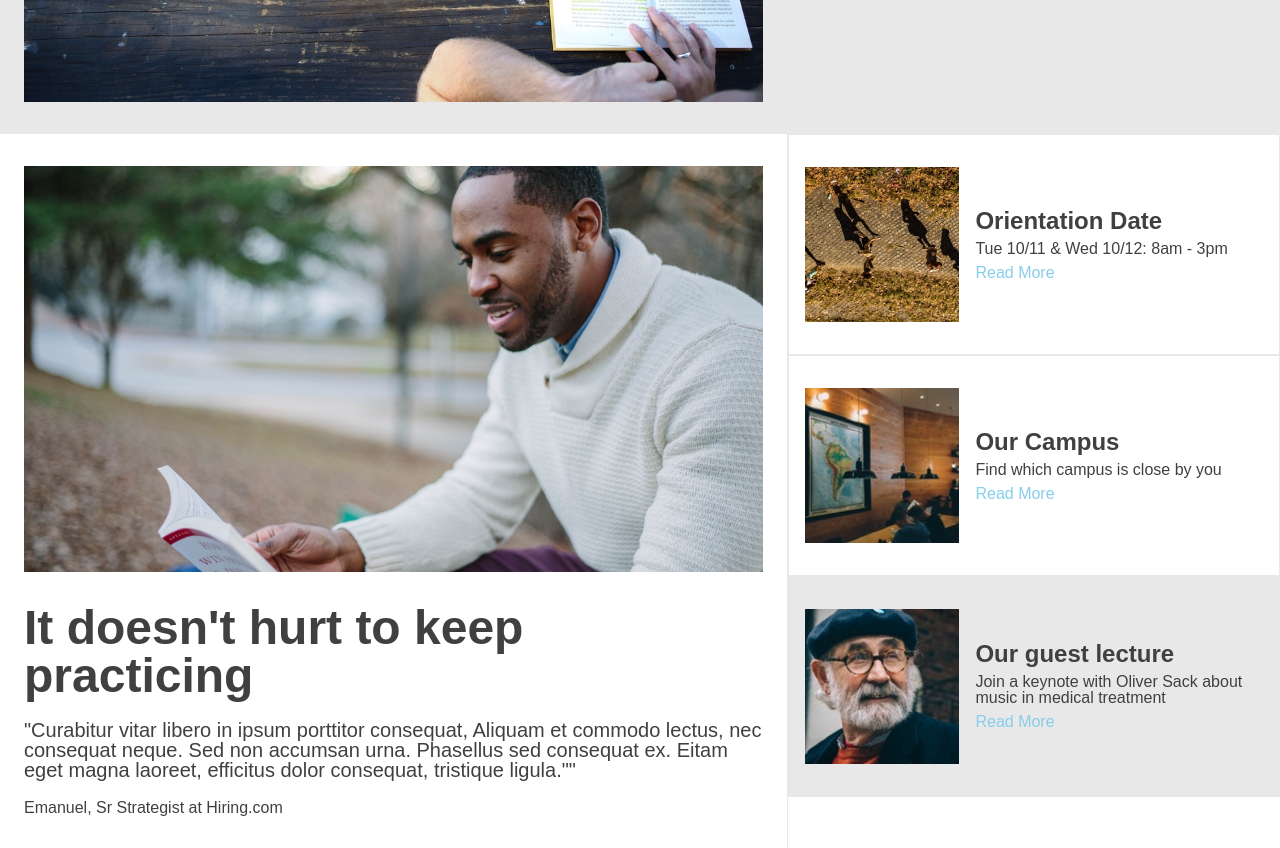
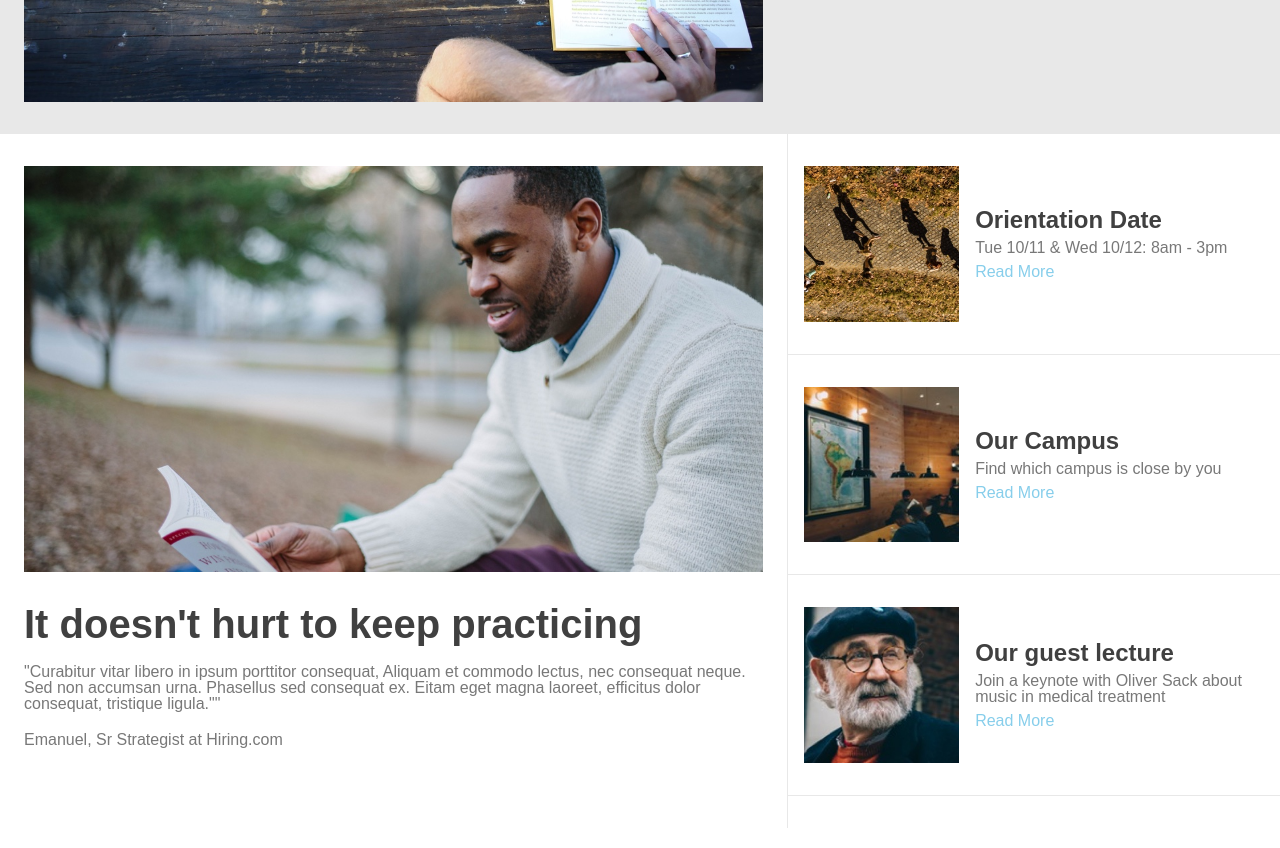
Before and after one commit to BlackNimbus/Colmar-Academy, a plain HTML site: page index.html in a window 1280 px wide. Shown: the part 540-1388 px from the top of the page. Drawn offline with Linux system fonts and the light colour scheme; a web font is replaced by a local one.

Commit message:
fix css code and add pseudo-classes

```diff
--- a/css/style.css
+++ b/css/style.css
@@ -26,6 +26,14 @@
 }
 
 @font-face {
+  font-family: 'Mukta';
+  font-style: normal;
+  font-weight: 200;
+  src: local('Mukta ExtraLight'), local('Mukta-ExtraLight'), url(https://fonts.gstatic.com/s/mukta/v5/iJWHBXyXfDDVXbEOjGmd8WD07oB-.woff2) format('woff2');
+  unicode-range: U+0000-00FF, U+0131, U+0152-0153, U+02BB-02BC, U+02C6, U+02DA, U+02DC, U+2000-206F, U+2074, U+20AC, U+2122, U+2191, U+2193, U+2212, U+2215, U+FEFF, U+FFFD;
+}
+
+@font-face {
   font-family: 'Muli';
   font-style: normal;
   font-weight: 400;
@@ -41,7 +49,6 @@ font-family: 'Muli', sans-serif; */
 
 html {
   font-size: 16px;
-  color: #404040;
   font-family: 'Mukta', sans-serif;
 }
 
@@ -81,7 +88,6 @@ header img {
 
 .logo .academy {
   font-family: 'Montserrat', sans-serif;
-  font-weight: lighter;
   color: #A0A0A0;
 }
 
@@ -120,10 +126,10 @@ header img {
 
 .right {
   width: 40%;
-  /*margin-left: 24px;*/
   flex-direction: column;
   justify-content: center;
   text-align: left;
+  color: #404040;
 
 }
 
@@ -142,20 +148,16 @@ header img {
   width: 300px;
   text-align: center;
   padding: 18px 0;
-}
-
-.button a {
-    color: white;
-    text-decoration: none;
-    font-size: 1.5rem;
+  color: white;
+  text-decoration: none;
+  font-size: 1.5rem;
 }
 
 /* ABOUT SECTION */
-
 .about {
   width: 100%;
-  /*padding: 32px 0 32px 24px;*/
   justify-content: center;
+  color: #404040;
 }
 
 .article {
@@ -166,14 +168,22 @@ header img {
 }
 
 .article h1 {
-  font-size: 48px;
+  font-size: 2.5rem;
   font-weight: bold;
   margin-top: 32px;
 }
 
 .article p {
-  font-size: 20px;
+  font-size: 1rem;
   margin: 20px 0;
+  color: #787878;
+  font-weight: lighter;
+}
+
+.article span {
+  font-size: 1rem;
+  color: #787878;
+  font-weight: lighter;
 }
 
 .img-container {
@@ -181,7 +191,7 @@ header img {
 }
 
 .img-container img {
-  width: 100%;
+  max-width: 100%;
   height: auto;
   display: block;
 }
@@ -189,15 +199,15 @@ header img {
 .info {
   border-left: 1px solid #E8E8E8;;
   width: 40%;
-  /*margin-left: 24px;*/
   flex-direction: column;
-  padding: 0px;
+  padding-bottom: 32px;
 }
 
 .learn {
   justify-content: space-between;
   padding: 32px 16px;
-  border: 1px solid #E8E8E8;
+  border-bottom: 1px inset #E8E8E8;
+  transition: background-color 0.25s linear;
 }
 
 .clip {
@@ -206,12 +216,12 @@ header img {
 }
 
 .clip img {
-  width: 100%;
+  max-width: 100%;
   height: auto;
   display: block;
 }
 
-.supporting{
+.supporting {
   width: 65%;
   height: auto;
   flex-direction: column;
@@ -220,19 +230,23 @@ header img {
 }
 
 .supporting h1 {
-  font-size: 24px;
+  font-size: 1.5rem;
   font-weight: bold;
 }
 
 .supporting p {
   margin: 8px 0;
+  font-size: 1rem;
+  color: #787878;
+  font-weight: lighter;
 }
 
 .supporting a {
   text-decoration: none;
   color: skyblue;
+  font-size: 1rem;
 }
 
-.lecture {
+.learn:hover {
   background-color: #E8E8E8;
-}
+ }
--- a/index.html
+++ b/index.html
@@ -35,11 +35,10 @@
         <div class="right flex">
           <h1>Learn Something New Everyday</h1>
           <p>Lorem ipsum dolor sit amet, consectetur adipiscing elit</p>
-          <div class="button"><a href="#">Start Here</a></div>
+          <a class="button" href="#"><div>Start Here</div></a>
         </div>
+    </section><!--Section-->
 
-      </div><!--Banner-->
-    </section><!--Section-->
 
     <!-- ABOUT SECTION -->
     <section class="about">
@@ -52,10 +51,9 @@
           <h1>It doesn't hurt to keep practicing</h1>
           <p>"Curabitur vitar libero in ipsum porttitor   consequat, Aliquam et commodo lectus, nec consequat neque. Sed non accumsan urna. Phasellus sed consequat ex. Eitam eget magna laoreet, efficitus dolor consequat, tristique ligula.""</p>
           <span>Emanuel, Sr Strategist at Hiring.com</span>
-       </div>
+        </div>
 
         <div class="info flex">
-
           <div class="learn flex">
             <div class="clip">
               <img src="resources/images/information-orientation.jpg" alt="">
@@ -78,7 +76,7 @@
             </div>
           </div>
 
-          <div class="learn flex lecture">
+          <div class="learn flex grey">
             <div class="clip">
               <img src="resources/images/information-guest-lecture.jpg" alt="">
             </div>
@@ -88,8 +86,9 @@
               <span><a href="#">Read More</a></span>
             </div>
           </div>
+        </div>
 
-      </div><!--Container-->
+      </div>
     </section><!--Section-->
 
   </body>
```
